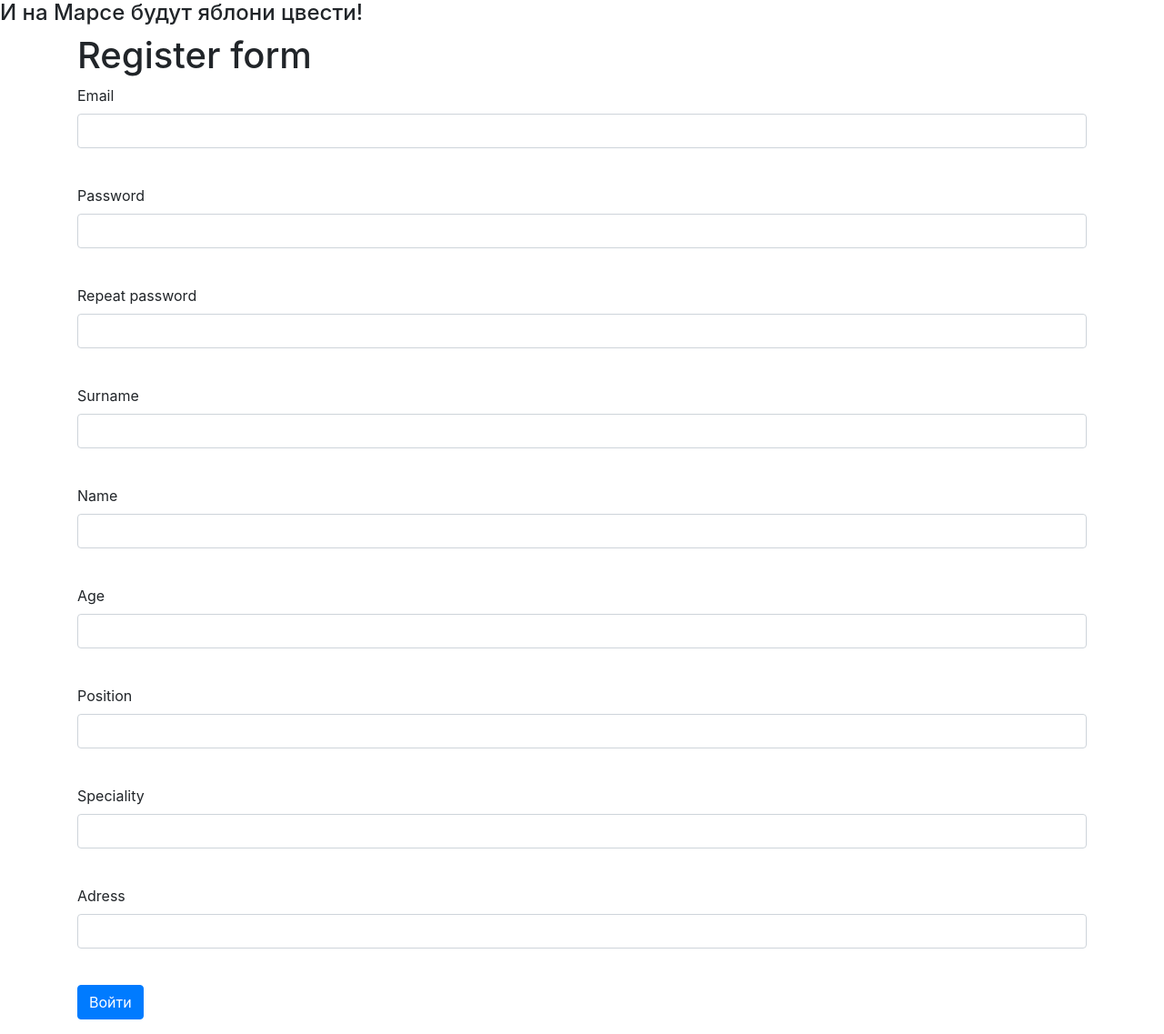
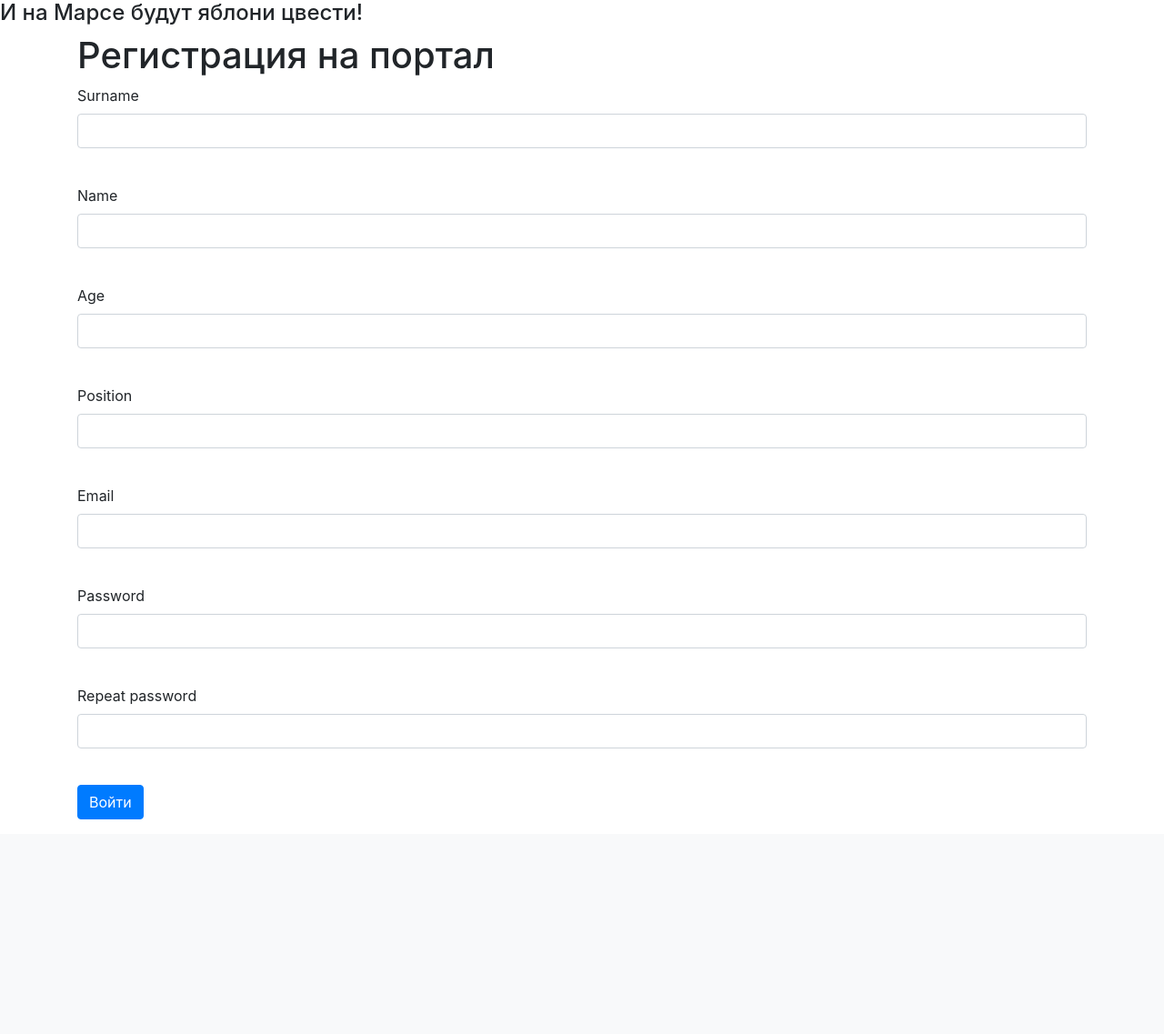
Before and after one commit to Capitan-Parrot/Web_project, a Flask app: page /register in a window 1280 px wide. Shown: the part 72-1209 px from the top of the page at 91% size. After the commit the page ends 973 px from the top, so only its background shows below. Run offline with Flask 2, Linux system fonts and the light colour scheme; some libraries are stand-ins or nearby versions.

Commit message:
Изменена регистрация, добавлена база данных с таблицами

```diff
--- a/data/__all_models.py
+++ b/data/__all_models.py
@@ -1,4 +1,3 @@
 from . import dishes
 from . import users
-from . import departments
 from . import category
--- a/data/category.py
+++ b/data/category.py
@@ -2,10 +2,10 @@ import sqlalchemy
 from .db_session import SqlAlchemyBase
 
 association_table = sqlalchemy.Table(
-    'job_to_category',
+    'dish_to_category',
     SqlAlchemyBase.metadata,
-    sqlalchemy.Column('jobs', sqlalchemy.Integer,
-                      sqlalchemy.ForeignKey('jobs.id')),
+    sqlalchemy.Column('dishes', sqlalchemy.Integer,
+                      sqlalchemy.ForeignKey('dishes.id')),
     sqlalchemy.Column('category', sqlalchemy.Integer,
                       sqlalchemy.ForeignKey('category.id'))
 )
--- a/data/dishes.py
+++ b/data/dishes.py
@@ -15,6 +15,6 @@ class Dish(SqlAlchemyBase, SerializerMixin):
     work_size = sqlalchemy.Column(sqlalchemy.Integer, nullable=True)
     category = sqlalchemy.Column(sqlalchemy.Integer, sqlalchemy.ForeignKey("category.id"))
     categories = orm.relation("Category",
-                              secondary="job_to_category",
-                              backref="jobs")
+                              secondary="dish_to_category",
+                              backref="dishes")
     user = orm.relation('User')
--- a/data/users.py
+++ b/data/users.py
@@ -19,7 +19,7 @@ class User(SqlAlchemyBase, UserMixin, SerializerMixin):
     email = sqlalchemy.Column(sqlalchemy.String,
                               index=True, unique=True, nullable=True)
     hashed_password = sqlalchemy.Column(sqlalchemy.String, nullable=True)
-    jobs = orm.relation("Job", back_populates='user')
+    dishes = orm.relation("Dish", back_populates='user')
 
     def set_password(self, password):
         self.hashed_password = generate_password_hash(password)
--- a/forms/register.py
+++ b/forms/register.py
@@ -5,13 +5,11 @@ from wtforms.validators import DataRequired
 
 
 class RegisterForm(FlaskForm):
+    surname = StringField('Surname', validators=[DataRequired()])
+    name = StringField('Name', validators=[DataRequired()])
+    age = StringField('Age', validators=[DataRequired()])
+    position = StringField('Position')
     email = EmailField('Email', validators=[DataRequired()])
     password = PasswordField('Password', validators=[DataRequired()])
     password_again = PasswordField('Repeat password', validators=[DataRequired()])
-    surname = StringField('Surname', validators=[DataRequired()])
-    name = StringField('Name', validators=[DataRequired()])
-    age = StringField('Age', validators=[DataRequired()])
-    position = StringField('Position', validators=[DataRequired()])
-    speciality = StringField('Speciality', validators=[DataRequired()])
-    address = StringField('Adress', validators=[DataRequired()])
     submit = SubmitField('Войти')
--- a/main.py
+++ b/main.py
@@ -54,16 +54,20 @@ def logout():
 @app.route('/register', methods=['GET', 'POST'])
 def reqister():
     form = RegisterForm()
+    print(form.errors)
     if form.validate_on_submit():
+        print(form, 1322)
         if form.password.data != form.password_again.data:
             return render_template('register.html', title='Регистрация',
                                    form=form,
                                    message="Пароли не совпадают")
+        print(1)
         db_sess = db_session.create_session()
         if db_sess.query(User).filter(User.email == form.email.data).first():
             return render_template('register.html', title='Регистрация',
                                    form=form,
                                    message="Такой пользователь уже есть")
+        print(2)
         user = User(
             surname=form.surname.data,
             name=form.name.data,
@@ -101,11 +105,11 @@ def add_jobs():
 @app.route('/')
 def main():
     dishes = [elem for elem in db_sess.query(Dish).all()]
-    return render_template('table.html', orders__list=dishes)
+    return render_template('table.html', orders_list=dishes)
 
 
 if __name__ == '__main__':
-    db_session.global_init("db/mars_explorer.db")
+    db_session.global_init("db/cook_or_buy.db")
     db_sess = db_session.create_session()
     api.add_resource(users_resource.UsersListResource, '/api/v2/users')
     api.add_resource(users_resource.UsersResource, '/api/v2/users/<int:user_id>')
--- a/templates/register.html
+++ b/templates/register.html
@@ -1,36 +1,9 @@
 {% extends "base.html" %}
 
 {% block content %}
-<h1>Register form</h1>
+<h1>Регистрация на портал</h1>
 <form action="" method="post">
     {{ form.hidden_tag() }}
-    <p>
-        {{ form.email.label }}<br>
-        {{ form.email(class="form-control", type="email") }}<br>
-        {% for error in form.email.errors %}
-            <p class="alert alert-danger" role="alert">
-                {{ error }}
-            </p>
-        {% endfor %}
-    </p>
-    <p>
-        {{ form.password.label }}<br>
-        {{ form.password(class="form-control", type="password") }}<br>
-        {% for error in form.password.errors %}
-            <p class="alert alert-danger" role="alert">
-                {{ error }}
-            </p>
-        {% endfor %}
-    </p>
-    <p>
-        {{ form.password_again.label }}<br>
-        {{ form.password_again(class="form-control", type="password") }}<br>
-        {% for error in form.password_again.errors %}
-            <p class="alert alert-danger" role="alert">
-                {{ error }}
-            </p>
-        {% endfor %}
-    </p>
         <p>
         {{ form.surname.label }}<br>
         {{ form.surname(class="form-control") }}<br>
@@ -67,19 +40,28 @@
             </p>
         {% endfor %}
     </p>
-    <p>
-        {{ form.speciality.label }}<br>
-        {{ form.speciality(class="form-control") }}<br>
-        {% for error in form.speciality.errors %}
+        <p>
+        {{ form.email.label }}<br>
+        {{ form.email(class="form-control") }}<br>
+        {% for error in form.email.errors %}
             <p class="alert alert-danger" role="alert">
                 {{ error }}
             </p>
         {% endfor %}
     </p>
-        <p>
-        {{ form.address.label }}<br>
-        {{ form.address(class="form-control") }}<br>
-        {% for error in form.address.errors %}
+    <p>
+        {{ form.password.label }}<br>
+        {{ form.password(class="form-control", type="password") }}<br>
+        {% for error in form.password.errors %}
+            <p class="alert alert-danger" role="alert">
+                {{ error }}
+            </p>
+        {% endfor %}
+    </p>
+    <p>
+        {{ form.password_again.label }}<br>
+        {{ form.password_again(class="form-control", type="password") }}<br>
+        {% for error in form.password_again.errors %}
             <p class="alert alert-danger" role="alert">
                 {{ error }}
             </p>
--- a/templates/table.html
+++ b/templates/table.html
@@ -8,14 +8,14 @@
         <a href="add_job" class="btn btn-secondary">Add job</a>
         <br>
     {% endif %}
-    {% for job in jobs_list %}
+    {% for dish in orders_list %}
         <br>
         <table class="table">
             <tr><th>Action №{{job.id}}</th></tr>
             <tr><td>Title of activity</td> <td>Team leader</td> <td>Duration</td>
                 <td>List of collaborators</td> <td>Hazard category</td> <td>is finished</td></tr>
-            <tr><td>{{job.job}} </td> <td>{{job.user.surname + ' ' + job.user.name}}</td> <td>{{job.work_size}} hours</td>
-                <td>{{job.collaborators}}</td> <td>{{job.category}}</td>
+            <tr><td>{{dish.job}} </td> <td>{{dish.user.surname + ' ' + dish.user.name}}</td> <td>{{dish.work_size}} hours</td>
+                <td>{{dish.collaborators}}</td> <td>{{dish.category}}</td>
                 <td>{% if job.is_finished %}
                         <div>Done</div>
                     {% else %}
```
Also changed, not shown: templates/jobs.html (+18 -19 lines).
